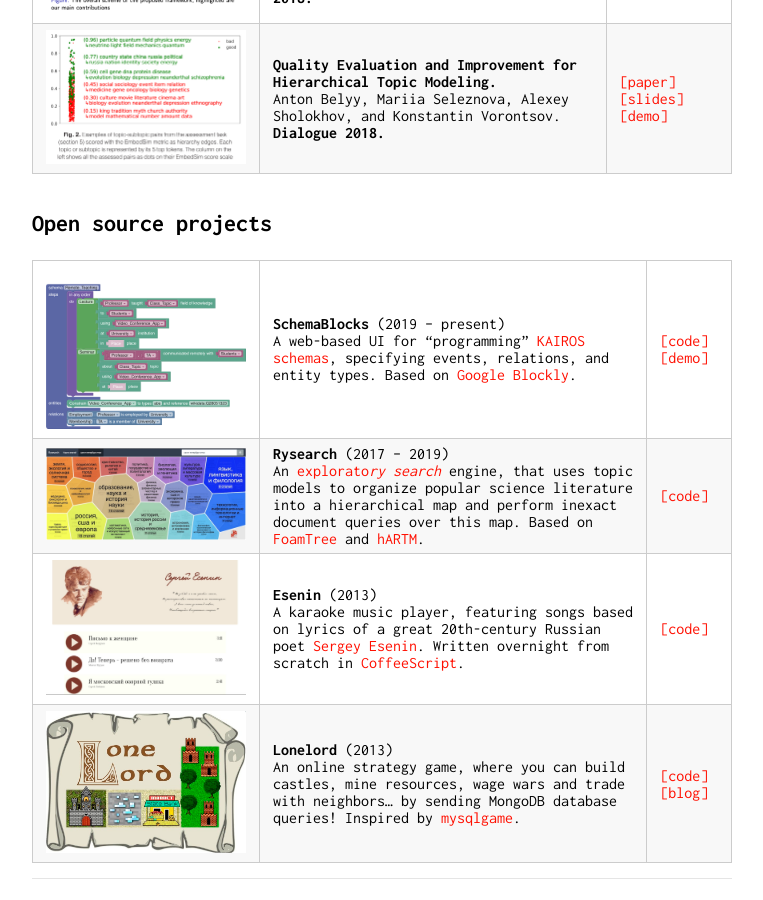
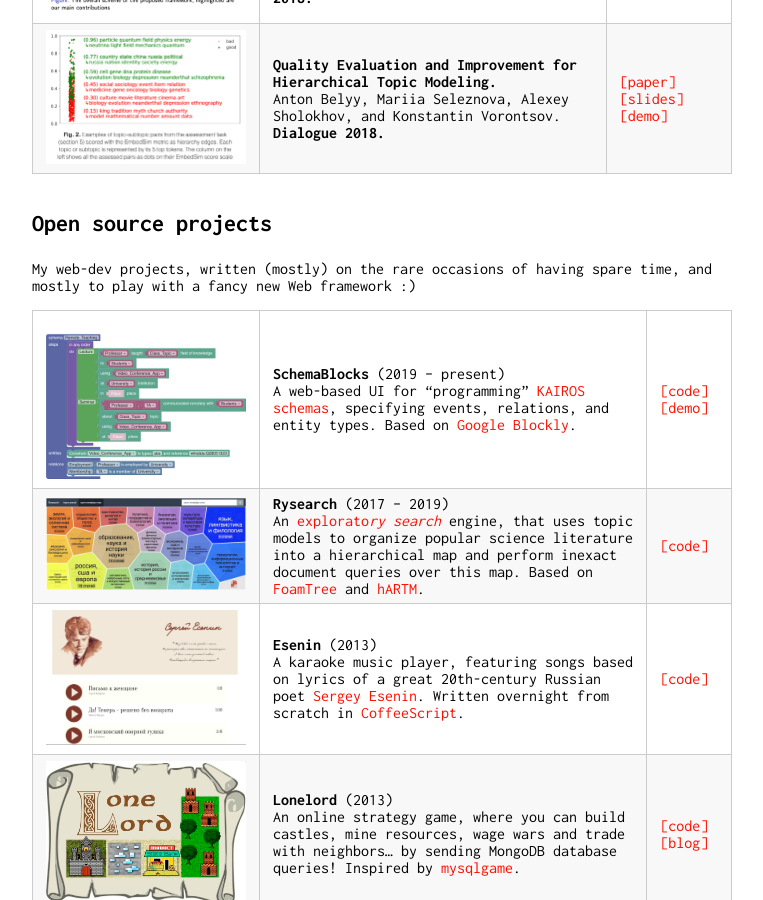
Before and after one commit to AVBelyy/AVBelyy.github.io, a Jekyll site: the page built from index.md, in a window 1280 px wide and 900 px high, scrolled down 1171 px. Shown: the whole window, without its empty margins (258-1021 px from the left). Built offline with Jekyll 4.4.1, drawn with Linux system fonts in a browser that asks for light colours.

Commit message:
Update index.md and CV

```diff
--- a/index.md
+++ b/index.md
@@ -27,6 +27,8 @@ I received B.Sc. in Applied Maths and Computer Science from [ITMO University](ht
 
 ## Open source projects
 
+My web-dev projects, written (mostly) on the rare occasions of having spare time, and mostly to play with a fancy new Web framework :)
+
 <img src="img/projects/schema-blocks.png" alt="schema-blocks screenshot" style="width: 200px"/> | **SchemaBlocks** (2019 -- present) <br> A web-based UI for "programming" [KAIROS schemas](https://www.darpa.mil/program/knowledge-directed-artificial-intelligence-reasoning-over-schemas), specifying events, relations, and entity types. Based on [Google Blockly](https://github.com/google/blockly). | [[code]](http://github.com/AVBelyy/SchemaBlocks) [[demo]](http://cs.jhu.edu/~abel/SchemaBlocks)
 <img src="img/projects/rysearch.jpg" alt="rysearch screenshot" style="width: 200px"/> | **Rysearch** (2017 -- 2019) <br> An [explorato*ry* *search*](https://en.wikipedia.org/wiki/Exploratory_search) engine, that uses topic models to organize popular science literature into a hierarchical map and perform inexact document queries over this map. Based on [FoamTree](https://carrotsearch.com/foamtree/) and [hARTM](http://jmlda.org/papers/doc/2016/no2/Chirkova2016hARTM.pdf). | [[code]](http://github.com/AVBelyy/Rysearch)
 <img src="img/projects/esenin.jpg" alt="esenin screenshot" style="width: 200px"/> | **Esenin** (2013) <br> A karaoke music player, featuring songs based on lyrics of a great 20th-century Russian poet [Sergey Esenin](https://en.wikipedia.org/wiki/Sergei_Yesenin). Written overnight from scratch in [CoffeeScript](https://coffeescript.org/). | [[code]](http://github.com/AVBelyy/esenin)
```
Also changed, not shown: 1 other file.
